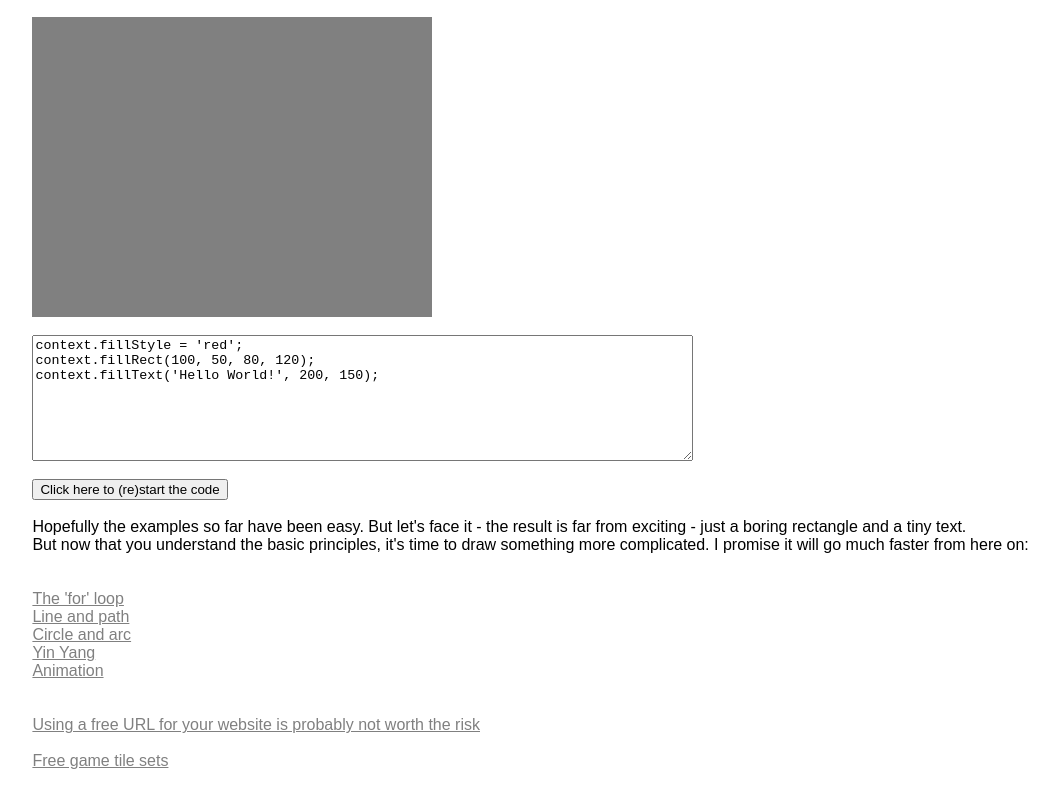
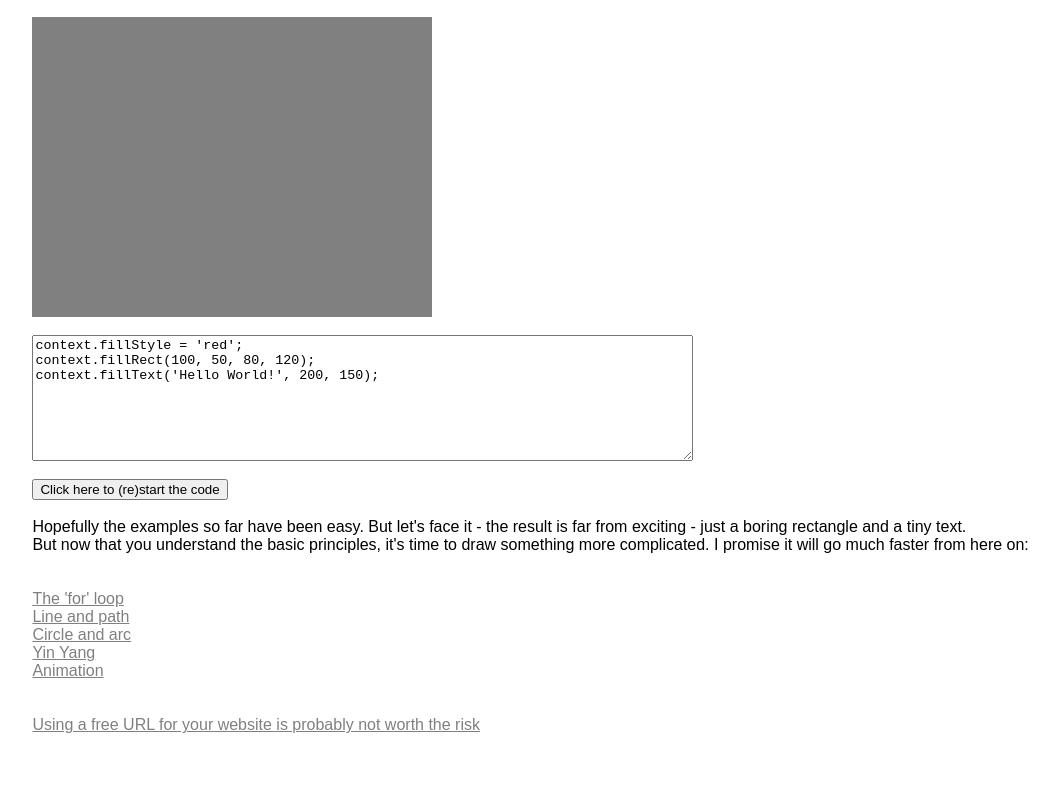
Before and after one commit to ftp3/ftp3.github.io, a plain HTML site: page canvas.htm in a window 1280 px wide. Shown: the part 3030-3826 px from the top of the page, without its empty margins (102-1161 px from the left). After the commit the page ends 3790 px from the top, so only its background shows below. Drawn offline with Linux system fonts and the light colour scheme.

Commit message:
Create canvas.htm

```diff
--- a/canvas.htm
+++ b/canvas.htm
@@ -150,9 +150,7 @@ But now that you understand the basic principles, it's time to draw something mo
 <a href='domain.htm'>Using a free URL for your website is probably not worth the risk</a>
 <br>
 <br>
-<a href='tilesets.htm'>Free game tile sets</a>
-<br>
-<br>
+
 
 </div>
 </font>
```
